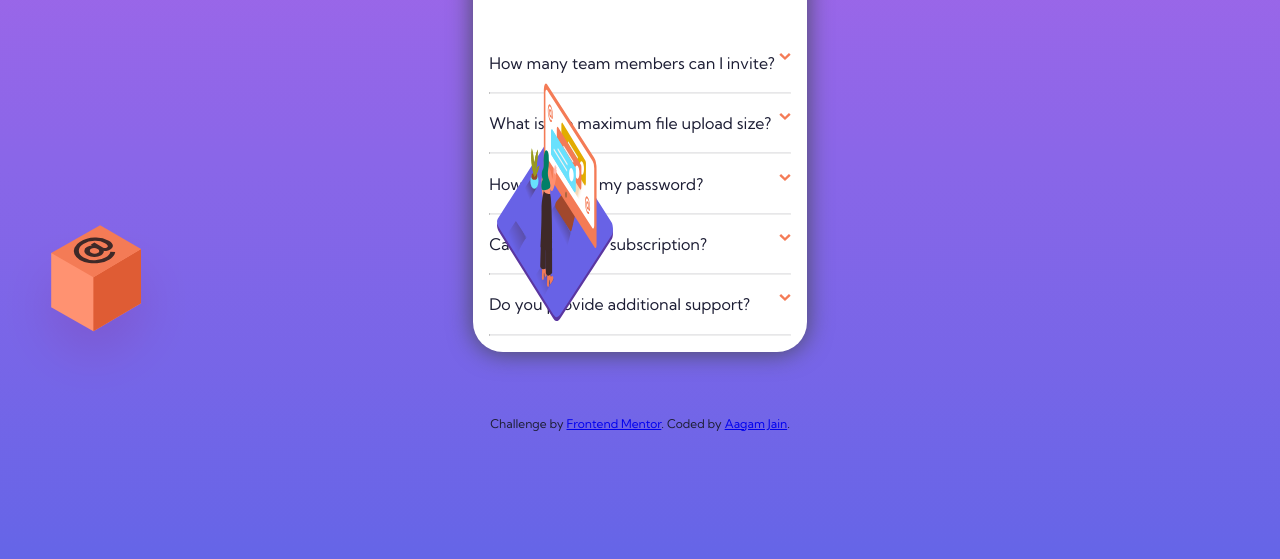
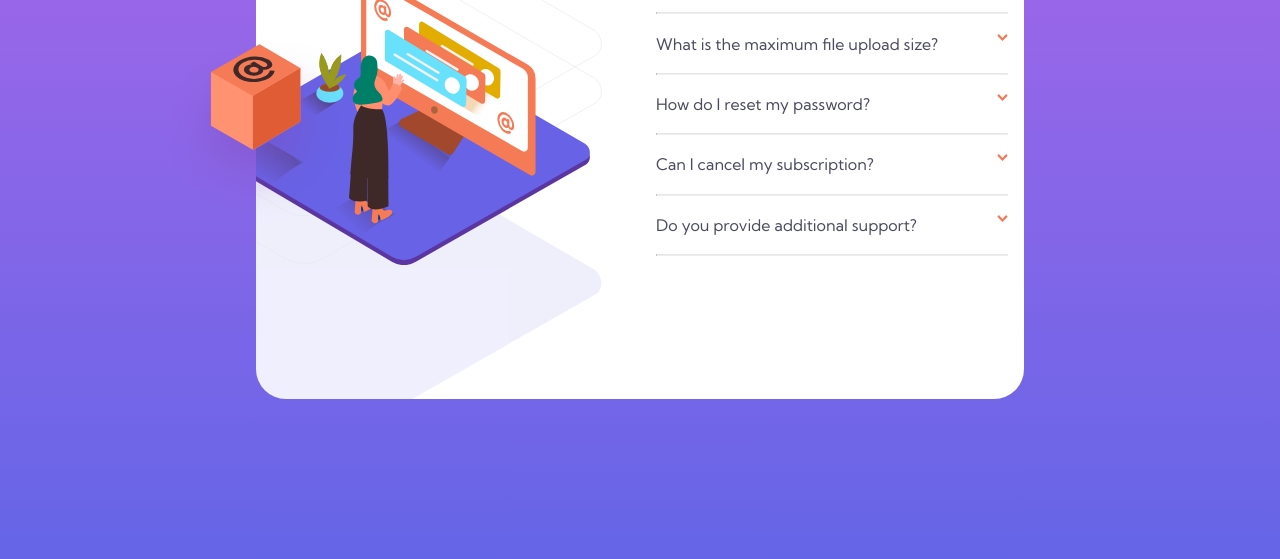
Before and after one commit to Aagam-Jain-113/faq-accordion-card-main, a plain HTML site: page index.html in a window 1280 px wide. Shown: the part 241-800 px from the top of the page. Drawn offline with Linux system fonts and the light colour scheme.

Commit message:
Final Changes

```diff
--- a/index.html
+++ b/index.html
@@ -11,12 +11,17 @@
 </head>
 
 <body>
-  <img class="box" src="images/illustration-box-desktop.svg" alt="box">
+  <div class="box">
+    <img src="images/illustration-box-desktop.svg" alt="">
+  </div>
   <div class="card">
-
-    <img class="desktop" src="images/illustration-woman-online-desktop.svg" alt="desktop">
-    <img class="mobile" src="./images/illustration-woman-online-mobile.svg" alt="mobile">
-
+    <div class="desktop-image">
+      <img class="background" src="images/bg-pattern-desktop.svg" alt="">
+      <img class="desktop" src="images/illustration-woman-online-desktop.svg" alt="woman online desktop">
+    </div>
+    <div class="mobile-image">
+      <img class="mobile" src="./images/illustration-woman-online-mobile.svg" alt="woman online desktop">
+    </div>
     <div class="list">
       <h1>FAQ</h1><br><br>
       <div class="question">
--- a/style.css
+++ b/style.css
@@ -18,43 +18,11 @@ body{
     color: hsl(238, 29%, 16%);
 }
 
-.card{
-    position: relative;
-    max-width: 80%;
-    background: white;
-    display: flex;
-    flex-direction: column;
-    justify-content: flex-start;
-    border-radius: 30px;
-    margin-left: auto;
-    margin-right: auto;
-    margin-top: -12%;
-    margin-bottom: 5%;
-    background-image: url(images/bg-pattern-desktop.svg);
-    background-repeat: no-repeat;
-    background-size: cover;
-    background-position: -35rem -1.8rem;
-    box-shadow: 0 1px 25px 0 #4a4b5e;
+.desktop-image{
+    width:50%;
 }
 
-.box{
-    position: relative;
-    top: 21rem;
-    left: -34rem;
-    width: 15%;
-    z-index: 999;
-}
-
-.desktop{
-    position: absolute;
-    height: 55%;
-    width: 35%;
-    left: 7%;
-    top: 38%;
-    display: block;
-}
-
-.mobile{
+.mobile,.background{
     display: none;
 }
 
@@ -69,14 +37,6 @@ hr{
     border-top: .5px solid;
 }
 
-.answer{
-    display: none;
-    margin-top: 0.6rem;
-    color: #444;
-    font-size: .875rem;
-    margin-bottom: 1rem;
-}
-
 .question{
     font-size: 1rem;
     margin: 1.2rem auto 1.2rem auto;
@@ -86,6 +46,14 @@ hr{
 .question:hover{
     color: #f47c57;
     cursor: pointer;
+}
+
+.answer{
+    display: none;
+    margin-top: 0.6rem;
+    color: #444;
+    font-size: .875rem;
+    margin-bottom: 1rem;
 }
 
 .down-arrow {
@@ -101,6 +69,51 @@ hr{
     margin-right: auto;
 }
 
+@media screen and (min-width: 1023px){
+    .card{
+    background: white;
+    color: hsl(237, 12%, 33%);
+    width: 60%;
+    height: 70%;
+    border-radius: 30px;
+    position: absolute;
+    left: 20%;
+    top: 10%;
+    display: flex;
+    flex-direction: row;
+    justify-content: space-between;
+    overflow: hidden;
+    }
+    .background{
+        display: block;
+        width: 80%;
+        position: absolute;
+        left: -35%;
+        bottom: -10%;
+        overflow: hidden;
+    }
+    .list{
+        width: 50%;
+    }
+    .desktop{
+        width: 50%;
+        position: absolute;
+        left: -50px;
+        top: 50%;
+        transform: translateY(-50%);
+    }
+    .box{
+        position: relative;
+        z-index: 1;
+        width: 60%;
+        left: -6rem;
+        top: -9rem;
+    }
+    .attribution{
+        margin-bottom: -20%;
+    }
+}
+
 @media screen and (max-width: 1023px){
     .mobile{
         display: flex;
@@ -113,10 +126,17 @@ hr{
     .desktop,.box{
         display: none;
     }
-    .box{
-        left: -30rem;
-    }
     .card{
+        position: relative;
+        max-width: 80%;
+        background: white;
+        display: flex;
+        flex-direction: column;
+        justify-content: flex-start;
+        border-radius: 30px;
+        margin-left: auto;
+        margin-right: auto;
+        margin-bottom: 5%;
         margin-top: 10%;
     }
     h1{
```
